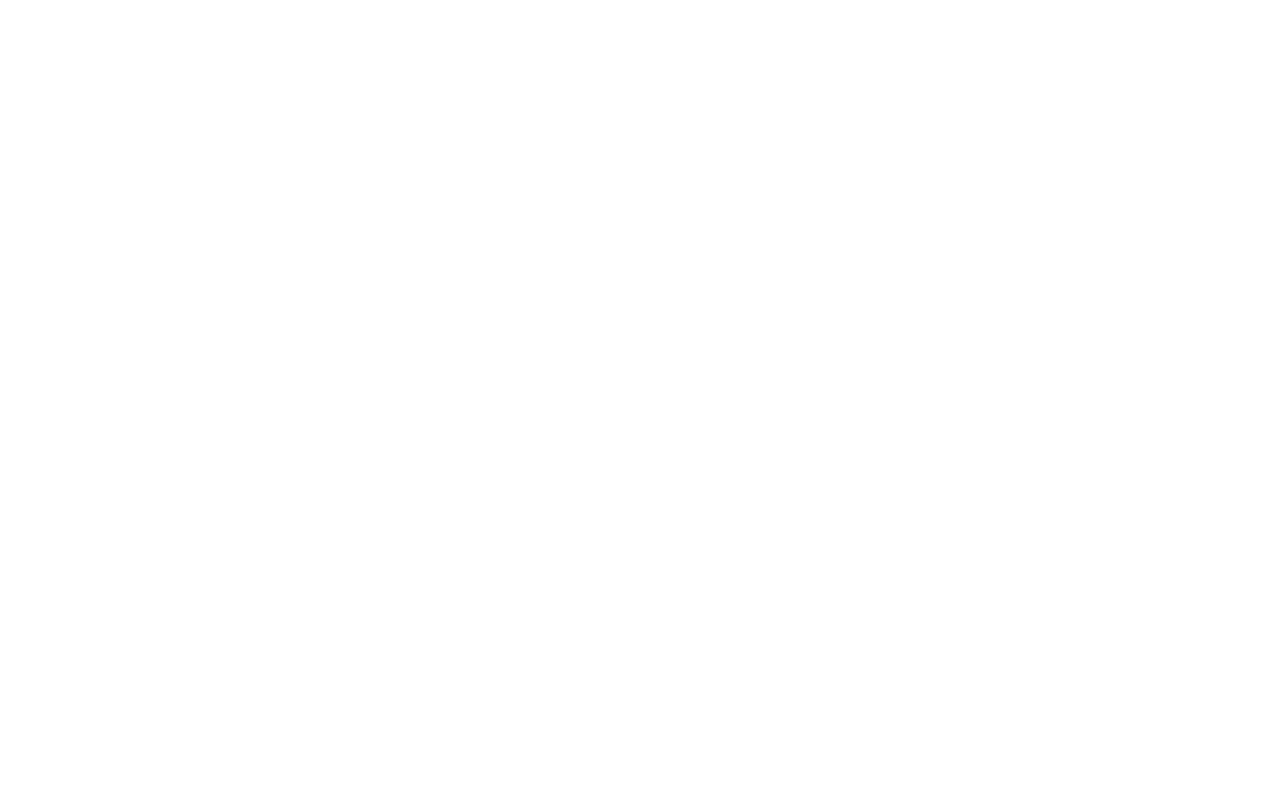
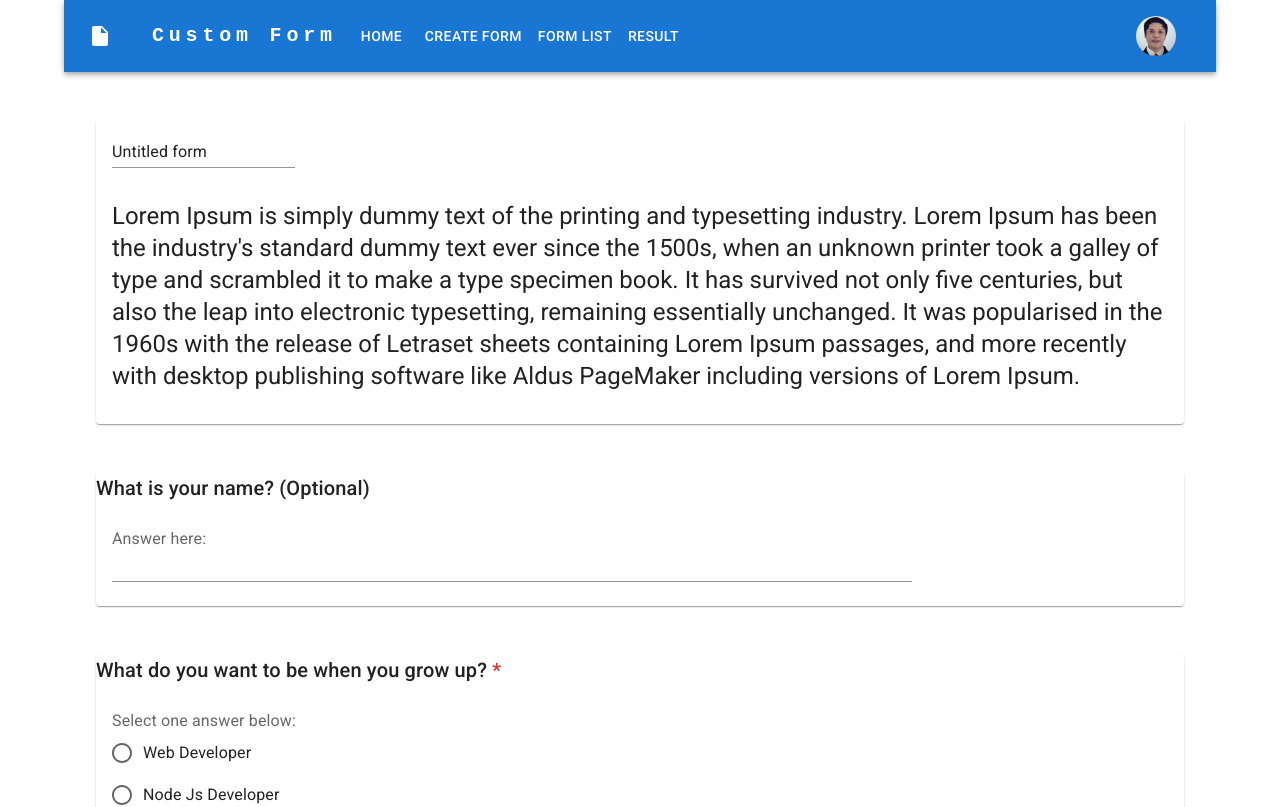
Before and after one commit to JosephCanete/crud-app, a React (Create React App) app: page /Answer in a window 1280 px wide. Shown: the top 807 px of the page. Built offline with nearby package versions, Linux system fonts and the light colour scheme.

Commit message:
Fixed the bug inside the radio groups

```diff
--- a/src/App.js
+++ b/src/App.js
@@ -16,8 +16,8 @@
       <button onClick={() => dispatch(increment(5))}>Increment</button>
       <button onClick={() => dispatch(decrement(10))}>Decrement</button>
       {isLogged && <h3>Sensitive information!!!</h3>} */}
-      {/* {isLogged ? <Loader /> : <Home />} */}
-      <Landing />
+      {isLogged ? <Loader /> : <Home />}
+      {/* <Landing /> */}
     </div>
   );
 }
--- a/src/components/cards/CardChild.jsx
+++ b/src/components/cards/CardChild.jsx
@@ -1,4 +1,4 @@
-import React from "react";
+import React, { useState } from "react";
 import FormLabel from "@mui/material/FormLabel";
 import RadioGroup from "@mui/material/RadioGroup";
 import FormControlLabel from "@mui/material/FormControlLabel";
@@ -8,6 +8,8 @@
 import FormControl from "@mui/material/FormControl";
 
 export default function CardChild({ item }) {
+  const [value, setValue] = useState("");
+
   return (
     <CardContent>
       <FormControl>
@@ -16,7 +18,10 @@
             <FormLabel>Select one answer below:</FormLabel>
             {item.answer.map((answer, index) => (
               <React.Fragment key={index}>
-                <RadioGroup defaultValue="null" name="radio-buttons-group">
+                <RadioGroup
+                  value={value}
+                  onChange={(event) => setValue(event.target.value)}
+                >
                   <FormControlLabel
                     value={answer}
                     control={<Radio />}
```
